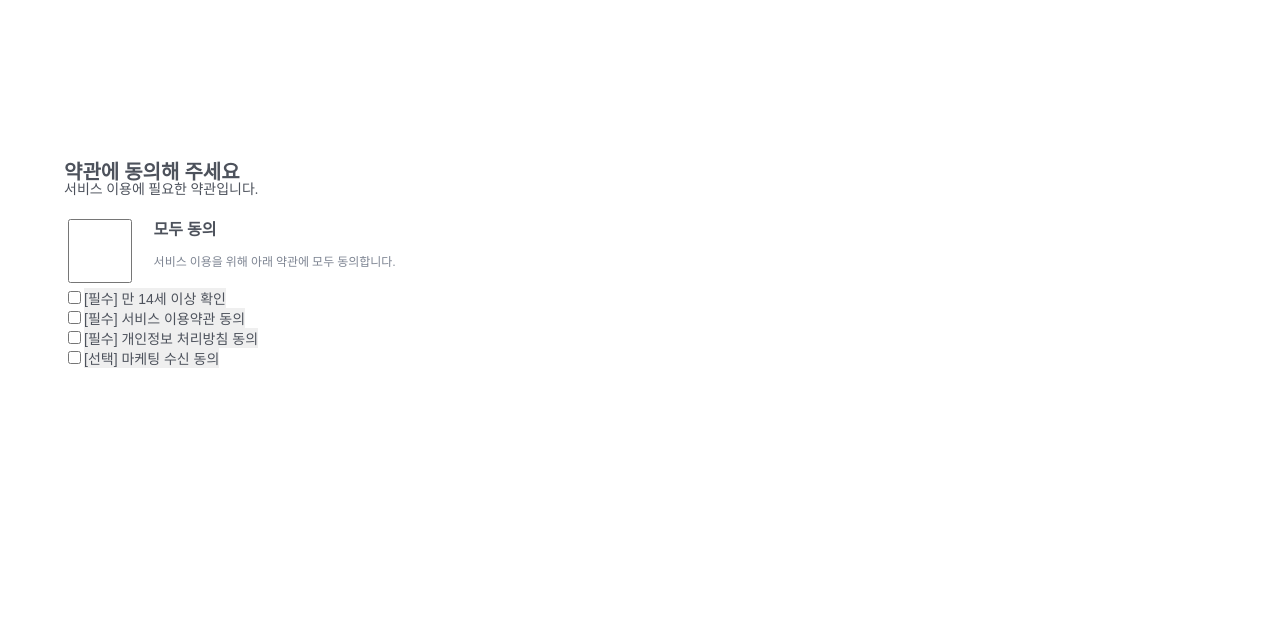
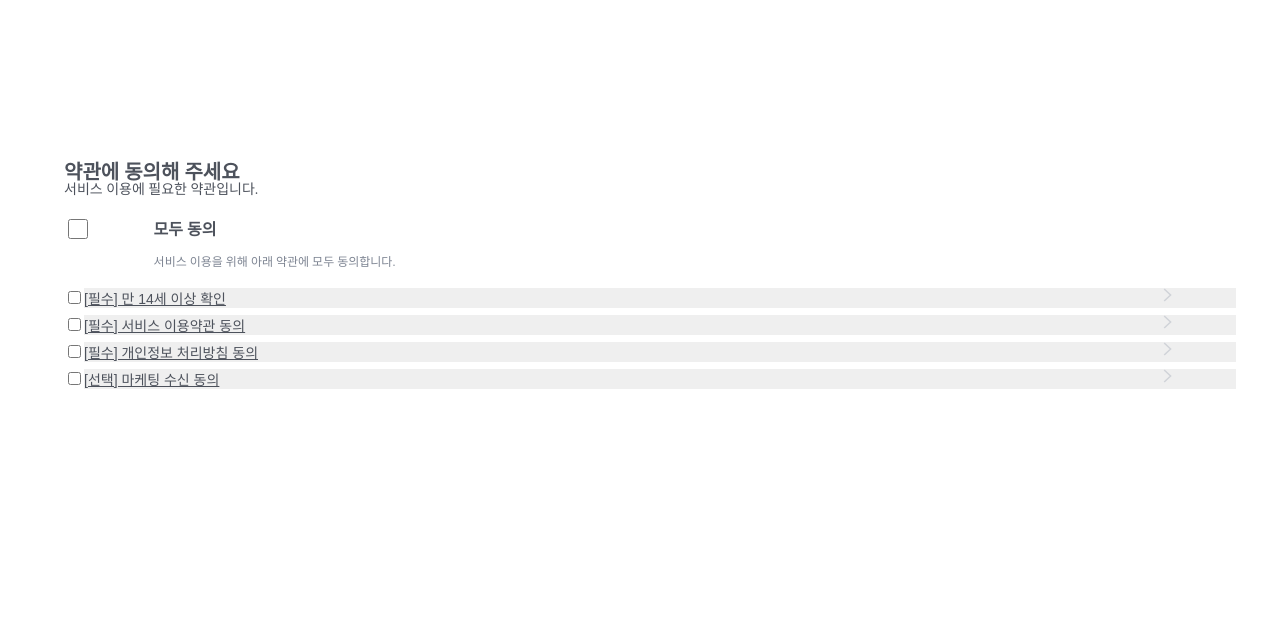
Before and after one commit to AISW-takethis/yyamyyam, a Django app: page /signup/agreement/ in a window 1280 px wide. Shown: the top 629 px of the page. Run offline with Django 5.2, Linux system fonts and the light colour scheme.

Commit message:
약관 동의 페이지 약관 세부사항 버튼 수정

```diff
--- a/user/static/user/FLW_AG_001.css
+++ b/user/static/user/FLW_AG_001.css
@@ -44,8 +44,8 @@ body {
 }
 
 #agreeAll {
-	width    : 5dvw;
-	height   : 5dvw;
+	width    : 20px;
+	height   : 20px;
 	position : absolute;
 	left     : 5dvw;
 	top      : 27dvh;
@@ -85,15 +85,30 @@ body {
 	margin  : 0;
 }
 
+.div-checkbox {
+	display       : flex;
+	margin-bottom : 1dvh;
+}
+
 .agreement-item {
-	position    : absolute;
-	border      : none;
-	padding     : 0;
-	margin      : 0;
-	font-size   : 14px;
-	font-weight : 500;
-	text-align  : left;
-	color       : #4d525c;
+	display              : flex;
+	width                : 100%;
+	position             : absolute;
+	border               : none;
+	padding              : 0;
+	margin               : 0;
+	font-size            : 14px;
+	font-weight          : 500;
+	text-align           : left;
+	text-decoration-line : underline;
+	color                : #4d525c;
+}
+
+.agreement-item-image {
+	display      : inline-block;
+	height       : 100%;
+	margin-left  : auto;
+	margin-right : 5dvw;
 }
 
 #agreement-button {
--- /dev/null
+++ b/user/static/user/FLW_AG_001.js
@@ -0,0 +1,38 @@
+function popup_age() {
+	const url = "http://localhost:8000/signup/agreement/age";
+	const name = "test";
+	const option = "width = 200, height = 500, top = 10, left = 20, location = no";
+	window.open(url, name, option);
+}
+
+function popup_tos() {
+	const url = "http://localhost:8000/signup/agreement/tos";
+	const name = "test";
+	const option = "width = 200, height = 500, top = 10, left = 20, location = no";
+	window.open(url, name, option);
+}
+
+function popup_pp() {
+	const url = "http://localhost:8000/signup/agreement/pp";
+	const name = "test";
+	const option = "width = 200, height = 500, top = 10, left = 20, location = no";
+	window.open(url, name, option);
+}
+
+function popup_mc() {
+	const url = "http://localhost:8000/signup/agreement/mc";
+	const name = "test";
+	const option = "width = 200, height = 500, top = 10, left = 20, location = no";
+	window.open(url, name, option);
+}
+
+
+function check_essential() {
+	const f = document.agreement_form;
+	if (f.agree_age.checked === false || f.agree_tos.checked === false || f.agree_pp.checked === false) {
+		alert('필수 항목에 체크해 주세요.');
+	} else {
+		alert('통과');
+		// f.submit();
+	}
+}
--- a/user/templates/user/FLW_AG_001.html
+++ b/user/templates/user/FLW_AG_001.html
@@ -7,9 +7,10 @@
 	<meta name = "viewport" content = "width=device-width, initial-scale=1, maximum-scale=1.0, minimum-scale=1, user-scalable=0, viewport-fit=cover">
 	<title>agreement</title>
 	<link rel = "stylesheet" type = "text/css" href = "{% static 'user/FLW_AG_001.css' %}">
+	<script type = "text/javascript" src = "{% static 'user/FLW_AG_001.js' %}"></script>
 </head>
 <body>
-	<form class = "form" action = "{% url 'user:agreement' %}" method = "post">
+	<form class = "form" action = "{% url 'user:agreement' %}" method = "post" name = "agreement_form">
 		{% csrf_token %}
 		<div class = "container">
 			<p id = "agreement-main">약관에 동의해 주세요</p>
@@ -18,45 +19,57 @@
 			<div id = "agreement-all-container">
 
 				<input type = "checkbox" id = "agreeAll" name = "agree_all" value = "agree_all"/>
-				<label id = "agreement-all-main" for = "agree-all">모두 동의</label>
+				<label id = "agreement-all-main" for = "agreeAll">모두 동의</label>
 				<p id = "agreement-all-sub">서비스 이용을 위해 아래 약관에 모두 동의합니다.</p>
 			</div>
 
 			<div id = "agreement-item-container">
 
-				<div>
-					<input type = "checkbox" id = "agree-age" name = "agree[]" value = "agree_age"/>
-					<label class = "agree-label" for = "agree-age">
-						<button class = "agreement-item" onclick = "popup_age()">[필수] 만 14세 이상 확인</button>
+				<div class = "div-checkbox">
+					<input type = "checkbox" id = "agree_age" name = "agree[]" value = "agree_age"/>
+					<label class = "agree-label" for = "agree_age">
+						<button class = "agreement-item" onclick = "popup_age()">
+							<span>[필수] 만 14세 이상 확인</span>
+							<img src = "{% static 'user/images/agreement_detail_button.svg' %}" class = "agreement-item-image" alt = "">
+						</button>
 					</label>
 				</div>
-				<div>
-					<input type = "checkbox" id = "agree-tos" name = "agree[]" value = "agree_tos"/>
-					<label class = "agree-label" for = "agree-tos">
-						<button class = "agreement-item" onclick = "popup_tos()">[필수] 서비스 이용약관 동의</button>
+				<div class = "div-checkbox">
+					<input type = "checkbox" id = "agree_tos" name = "agree[]" value = "agree_tos"/>
+					<label class = "agree-label" for = "agree_tos">
+						<button class = "agreement-item" onclick = "popup_tos()">
+							<span>[필수] 서비스 이용약관 동의</span>
+							<img src = "{% static 'user/images/agreement_detail_button.svg' %}" class = "agreement-item-image" alt = "">
+						</button>
 					</label>
 				</div>
-				<div>
-					<input type = "checkbox" id = "agree-pp" name = "agree[]" value = "agree_pp"/>
-					<label class = "agree-label" for = "agree-pp">
-						<button class = "agreement-item" onclick = "popup_pp()">[필수] 개인정보 처리방침 동의</button>
+				<div class = "div-checkbox">
+					<input type = "checkbox" id = "agree_pp" name = "agree[]" value = "agree_pp"/>
+					<label class = "agree-label" for = "agree_pp">
+						<button class = "agreement-item" onclick = "popup_pp()">
+							<span>[필수] 개인정보 처리방침 동의</span>
+							<img src = "{% static 'user/images/agreement_detail_button.svg' %}" class = "agreement-item-image" alt = "">
+						</button>
 					</label>
 				</div>
-				<div>
-					<input type = "checkbox" id = "agree-mc" name = "agree[]" value = "agree_mc"/>
-					<label class = "agree-label" for = "agree-mc">
-						<button class = "agreement-item" onclick = "popup_mc()">[선택] 마케팅 수신 동의</button>
+				<div class = "div-checkbox">
+					<input type = "checkbox" id = "agree_mc" name = "agree[]" value = "agree_mc"/>
+					<label class = "agree-label" for = "agree_mc">
+						<button class = "agreement-item" onclick = "popup_mc()">
+							<span>[선택] 마케팅 수신 동의</span>
+							<img src = "{% static 'user/images/agreement_detail_button.svg' %}" class = "agreement-item-image" alt = "">
+						</button>
 					</label>
 				</div>
 			</div>
 
-			<button id = "agreement-button">
+			<button id = "agreement-button" type = "submit" onclick = "check_essential()">
 				<span id = "agreement-button-text">동의 완료하고 계속하기</span>
 			</button>
 		</div>
 
 		<script type = "application/javascript">
-			document.querySelector('#agreeAll');
+			document.querySelector('input[name="agreeAll"]');
 
 			agreeAll.addEventListener('click', function () {
 
@@ -87,42 +100,10 @@
 					document.querySelector('#agreeAll').checked = totalCnt === checkedCnt;
 
 				});
-
-			}
-
-		</script>
-		<script type = "application/javascript">
-			function popup_age() {
-				const url = "http://localhost:8000/signup/agreement/age";
-				const name = "test";
-				const option = "width = 200, height = 500, top = 10, left = 20, location = no";
-				window.open(url, name, option);
-			}
-
-			function popup_tos() {
-				const url = "http://localhost:8000/signup/agreement/tos";
-				const name = "test";
-				const option = "width = 200, height = 500, top = 10, left = 20, location = no";
-				window.open(url, name, option);
-			}
-
-			function popup_pp() {
-				const url = "http://localhost:8000/signup/agreement/pp";
-				const name = "test";
-				const option = "width = 200, height = 500, top = 10, left = 20, location = no";
-				window.open(url, name, option);
-			}
-
-			function popup_mc() {
-				const url = "http://localhost:8000/signup/agreement/mc";
-				const name = "test";
-				const option = "width = 200, height = 500, top = 10, left = 20, location = no";
-				window.open(url, name, option);
 			}
 		</script>
 
-
-		{#<img src = "{% static 'user/images/login_background.svg' %}" id = "login_background_image">#}
+		{#<img src = "{% static 'user/images/login_background.svg' %}" id = "login_background_image" alt="">#}
 
 	</form>
 </body>
```
